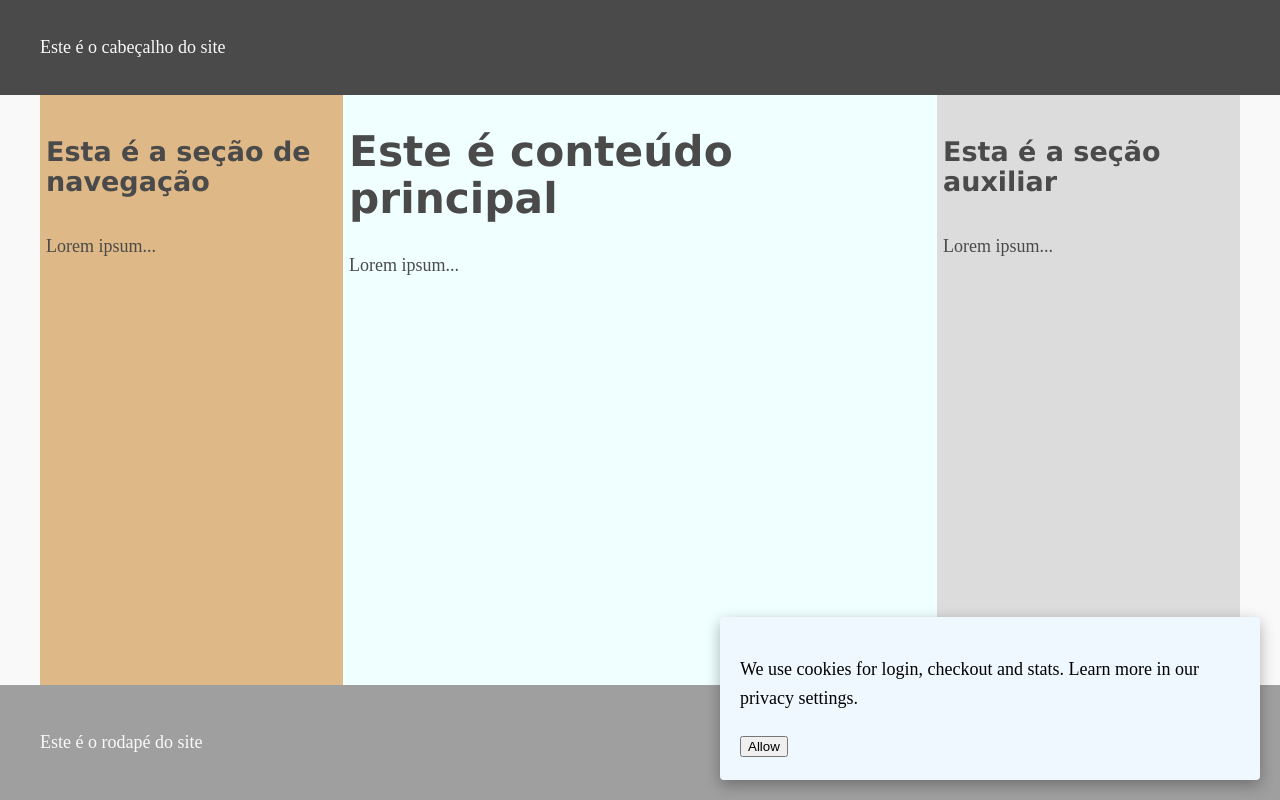
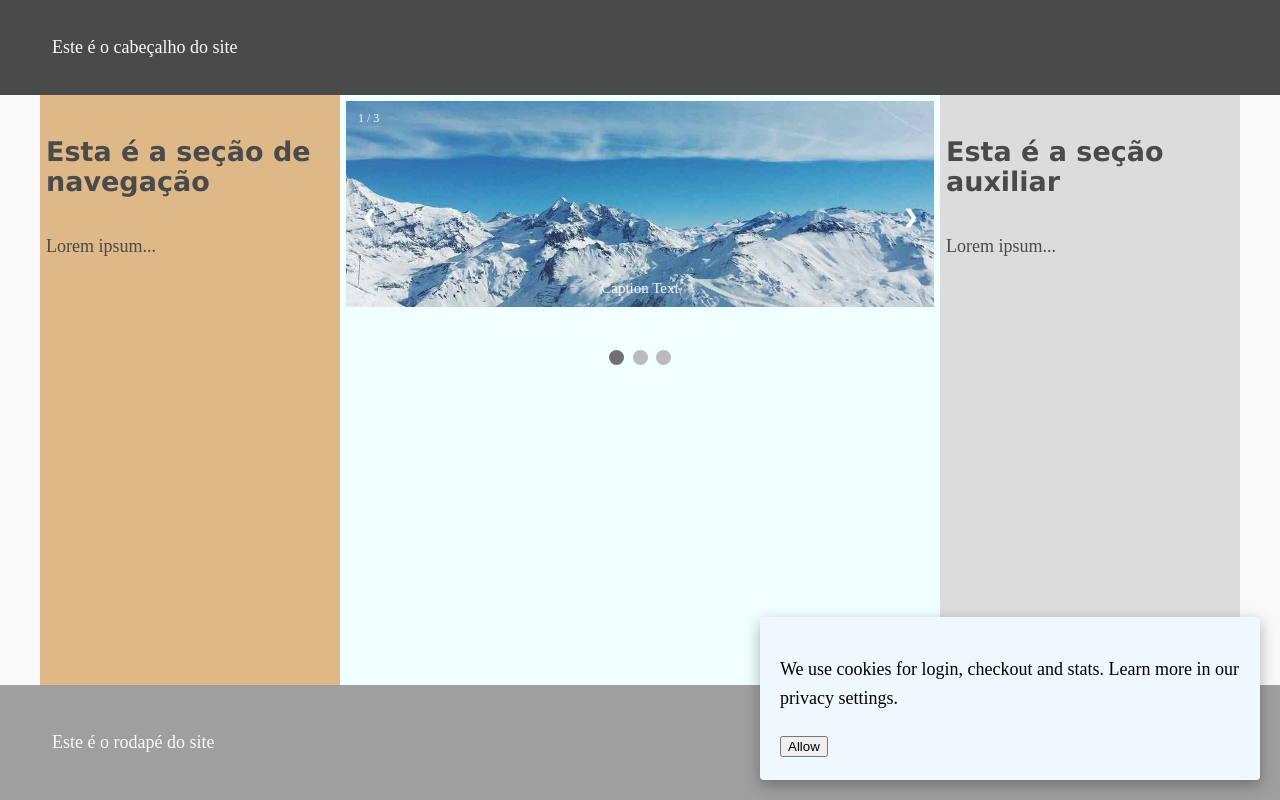
Before and after one commit to belepevensie/belepevensie.github.io, a plain HTML site: page index.html in a window 1280 px wide. Drawn offline with Linux system fonts and the light colour scheme.

Commit message:
slideshow adicionado com javascript

```diff
--- a/css/main.css
+++ b/css/main.css
@@ -1,3 +1,7 @@
+* {
+  box-sizing: border-box;
+}
+
 html {
   font-size: 62.5%;
   font-family: serif;
@@ -7,7 +11,6 @@ body {
   display: flex;
   flex-direction: column;
   height: 100vh;
-
 
   font-size: 1.8rem;
   line-height: 1.618;
--- /dev/null
+++ b/css/slideshow.css
@@ -0,0 +1,92 @@
+/* Slideshow container */
+.slideshow-container {
+  max-width: 1000px;
+  position: relative;
+  margin: auto;
+}
+
+/* Hide the images by default */
+.mySlides {
+  display: none;
+}
+
+/* Next & previous buttons */
+.prev,
+.next {
+  cursor: pointer;
+  position: absolute;
+  top: 50%;
+  width: auto;
+  margin-top: -22px;
+  padding: 16px;
+  color: white;
+  font-weight: bold;
+  font-size: 18px;
+  transition: 0.6s ease;
+  border-radius: 0 3px 3px 0;
+  user-select: none;
+}
+
+/* Position the "next button" to the right */
+.next {
+  right: 0;
+  border-radius: 3px 0 0 3px;
+}
+
+/* On hover, add a black background color with a little bit see-through */
+.prev:hover,
+.next:hover {
+  background-color: rgba(0, 0, 0, 0.8);
+}
+
+/* Caption text */
+.text {
+  color: #f2f2f2;
+  font-size: 15px;
+  padding: 8px 12px;
+  position: absolute;
+  bottom: 8px;
+  width: 100%;
+  text-align: center;
+}
+
+/* Number text (1/3 etc) */
+.numbertext {
+  color: #f2f2f2;
+  font-size: 12px;
+  padding: 8px 12px;
+  position: absolute;
+  top: 0;
+}
+
+/* The dots/bullets/indicators */
+.dot {
+  cursor: pointer;
+  height: 15px;
+  width: 15px;
+  margin: 0 2px;
+  background-color: #bbb;
+  border-radius: 50%;
+  display: inline-block;
+  transition: background-color 0.6s ease;
+}
+
+.active,
+.dot:hover {
+  background-color: #717171;
+}
+
+/* Fading animation */
+.fade {
+  animation-name: fade;
+  animation-duration: 1.5s;
+}
+
+@keyframes fade {
+  from {
+    opacity: 0.4;
+  }
+  to {
+    opacity: 1;
+  }
+}
--- a/index.html
+++ b/index.html
@@ -1,10 +1,10 @@
 <!DOCTYPE html>
 <html lang="pt-br">
-
   <head>
-  <meta charset="utf-8">
+    <meta charset="utf-8" />
     <title>CSS moderno</title>
-  <link rel="stylesheet" href="css/main.css">
+    <link rel="stylesheet" href="css/main.css" />
+    <link rel="stylesheet" href="css/slideshow.css" />
   </head>
 
   <body>
@@ -16,8 +16,39 @@
 
     <div class="site-body wrapper">
       <main class="site-body__main">
-      <h1>Este é conteúdo principal</h1>
-      <p>Lorem ipsum...</p>
+        <!-- Slideshow container -->
+        <div class="slideshow-container">
+          <!-- Full-width images with number and caption text -->
+          <div class="mySlides fade">
+            <div class="numbertext">1 / 3</div>
+            <img src="img/img_snow_wide.jpg" style="width: 100%" />
+            <div class="text">Caption Text</div>
+          </div>
+
+          <div class="mySlides fade">
+            <div class="numbertext">2 / 3</div>
+            <img src="img/img_nature_wide.jpg" style="width: 100%" />
+            <div class="text">Caption Two</div>
+          </div>
+
+          <div class="mySlides fade">
+            <div class="numbertext">3 / 3</div>
+            <img src="img/img_mountains_wide.jpg" style="width: 100%" />
+            <div class="text">Caption Three</div>
+          </div>
+
+          <!-- Next and previous buttons -->
+          <a class="prev" onclick="plusSlides(-1)">&#10094;</a>
+          <a class="next" onclick="plusSlides(1)">&#10095;</a>
+        </div>
+        <br />
+
+        <!-- The dots/circles -->
+        <div style="text-align: center">
+          <span class="dot" onclick="currentSlide(1)"></span>
+          <span class="dot" onclick="currentSlide(2)"></span>
+          <span class="dot" onclick="currentSlide(3)"></span>
+        </div>
       </main>
       <nav class="site-body__nav">
         <h4>Esta é a seção de navegação</h4>
@@ -36,12 +67,14 @@
     </footer>
 
     <div class="cookie-message">
-    <p>We use cookies for login, checkout and stats. Learn more in our privacy settings.
+      <p>
+        We use cookies for login, checkout and stats. Learn more in our privacy
+        settings.
       </p>
       <button type="button" class="cookie-button">Allow</button>
     </div>
 
     <script src="js/index.js"></script>
+    <script src="js/slideshow.js"></script>
   </body>
-
 </html>
--- /dev/null
+++ b/js/slideshow.js
@@ -0,0 +1,32 @@
+let slideIndex = 1;
+showSlides(slideIndex);
+
+// Next/previous controls
+function plusSlides(n) {
+  showSlides((slideIndex += n));
+}
+
+// Thumbnail image controls
+function currentSlide(n) {
+  showSlides((slideIndex = n));
+}
+
+function showSlides(n) {
+  let i;
+  let slides = document.getElementsByClassName("mySlides");
+  let dots = document.getElementsByClassName("dot");
+  if (n > slides.length) {
+    slideIndex = 1;
+  }
+  if (n < 1) {
+    slideIndex = slides.length;
+  }
+  for (i = 0; i < slides.length; i++) {
+    slides[i].style.display = "none";
+  }
+  for (i = 0; i < dots.length; i++) {
+    dots[i].className = dots[i].className.replace(" active", "");
+  }
+  slides[slideIndex - 1].style.display = "block";
+  dots[slideIndex - 1].className += " active";
+}
```
Also changed, not shown: img/img_lights_wide.jpg (added), img/img_mountains_wide.jpg (added), img/img_nature_wide.jpg (added), img/img_snow_wide.jpg (added). Lines whose indentation alone changed are shown as unchanged.
